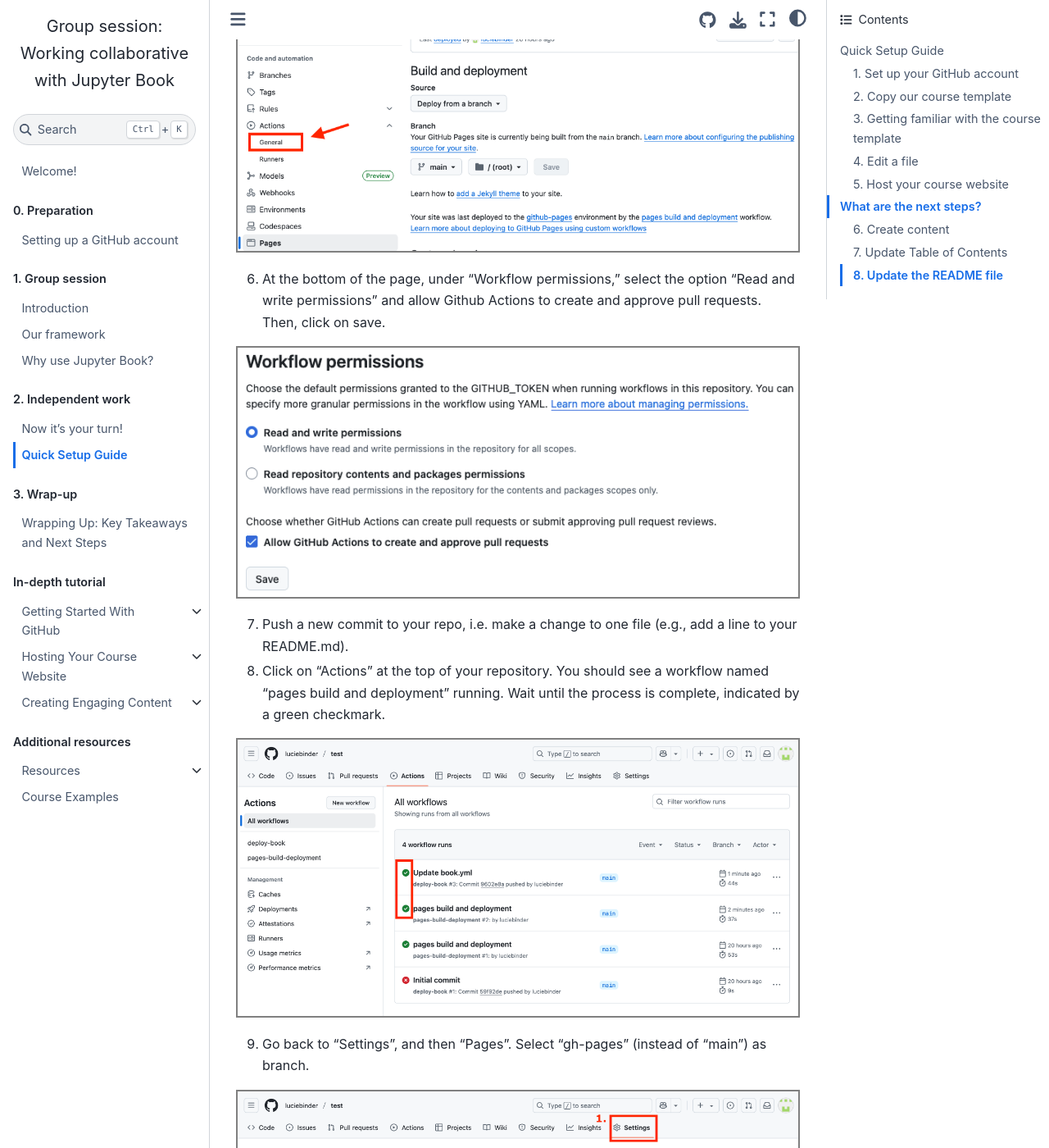
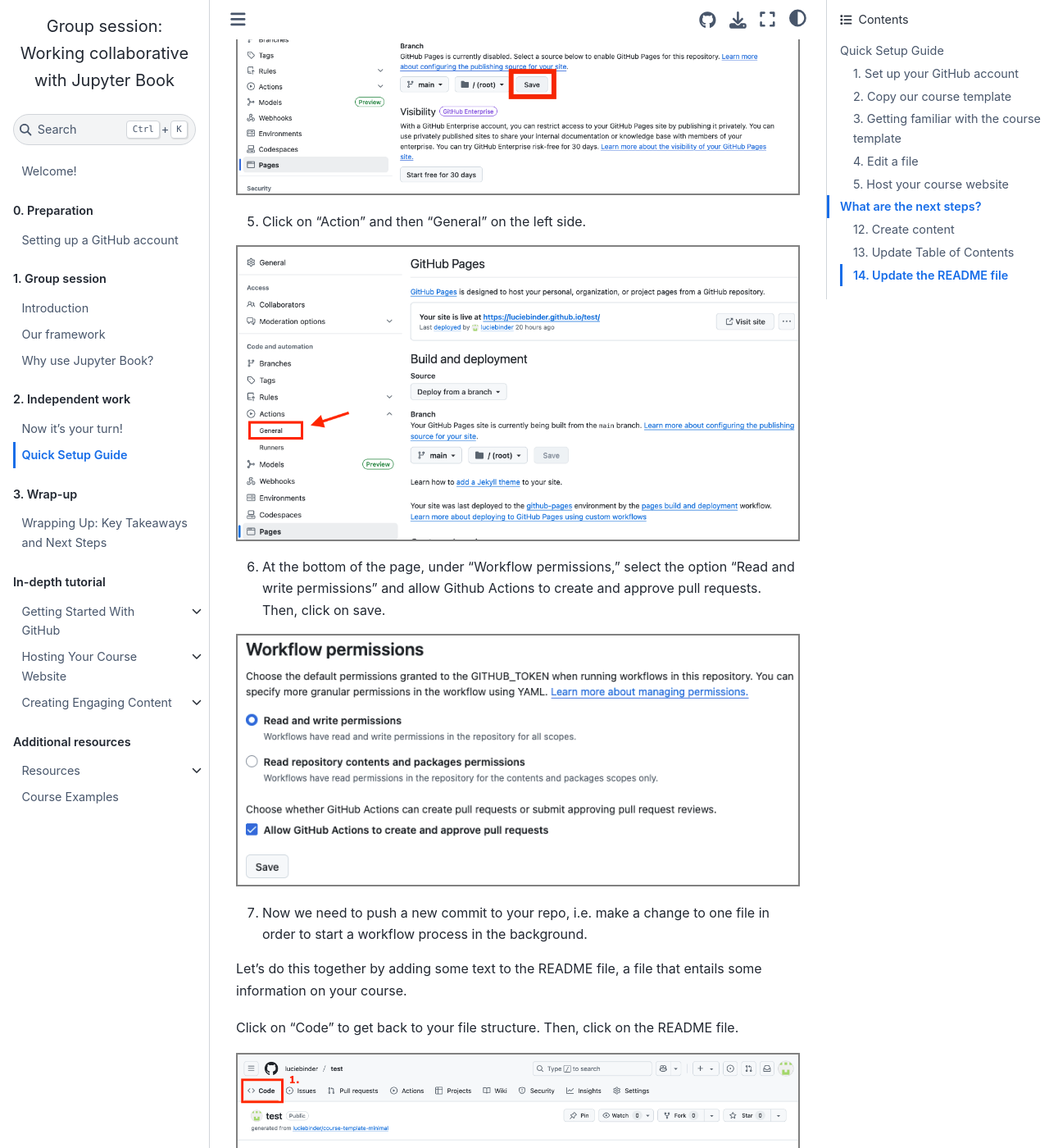
Before and after one commit to luciebinder/ws-openness-2025, a Jupyter Book: the page built from content/4_additional/quick_tutorial_ws.md, in a window 1280 px wide and 1400 px high, scrolled down 6002 px. Shown: the whole window at 82% size. Built offline with Jupyter Book 1.0.4 settings and Sphinx 7.4.7 and the Sphinx Book theme 1.1.4, drawn with Linux system fonts in a browser that asks for light colours; some of the changed text lies outside the part shown.

Commit message:
Update quick_tutorial_ws.md

```diff
--- a/content/4_additional/quick_tutorial_ws.md
+++ b/content/4_additional/quick_tutorial_ws.md
@@ -61,11 +61,13 @@
 
 ![Image of the tab where the word "Settings" is located on the far right](../../static/settings.png)
 
-2. On the left side, click on "Pages" under "Code and automation".
+2. On the left side, click on "Pages".
 
 ![Image of the menu on the left side.](../../static/pages.png)
 
 3. Under Source, select "Deploy from a branch".
+
+![Image of the deploy from branch setting.](../../static/deploy-from-branch.png)
 
 4. Under Branch: Select branch “main”. The folder “/root” is automatically selected.
 
@@ -75,7 +77,7 @@
 
 ![Image of the settings under Branch.](../../static/save-branch.png)
 
-5. Click on "Action" and then "General" under "Code and automation".
+5. Click on "Action" and then "General" on the left side.
 
 ![Image of the menu on the left side.](../../static/actions-general.png)
 
@@ -83,9 +85,33 @@
 
 ![Image of the workflow permissions.](../../static/workflow_permissions.png)
 
-7. Push a new commit to your repo, i.e. make a change to one file (e.g., add a line to your README.md).
+7. Now we need to push a new commit to your repo, i.e. make a change to one file in order to start a workflow process in the background.
 
-8. Click on "Actions" at the top of your repository. You should see a workflow named "pages build and deployment" running. Wait until the process is complete, indicated by a green checkmark.
+Let's do this together by adding some text to the README file, a file that entails some information on your course.
+
+Click on "Code" to get back to your file structure. Then, click on the README file.
+
+![Image of the upper options, selecting Code.](../../static/code.png)
+
+Click on the "edit" symbol:
+
+![Image of the edit button.](../../static/edit-readme.png)
+
+Enter some text:
+
+![Image of the README file that is edited.](../../static/edit-readme2.png)
+
+Commit the changes and add some descriptions about your changes:
+
+![Image of the commit process.](../../static/commit-readme.png)
+
+Great! Now you changed one file and GitHub Pages starts running a workflow in the background. Let's check the worflows!
+
+8. Click on "Actions" at the top of your repository. You should see a workflow named "pages build and deployment" running. This is indicated by the yellow symbol. Don't worry that the first process failed (red symbol at the lowest workflow)! That's normal because we needed to change some workflow settings.
+
+![Image of the workflow "pages build and deployment" with a green checkmark.](../../static/action-click.png)
+
+Wait until the process is complete, indicated by a green checkmark:
 
 ![Image of the workflow "pages build and deployment" with a green checkmark.](../../static/green-checkmark.png)
 
@@ -97,21 +123,27 @@
 
 ![Image of the final link that is presented under "GitHub Pages".](../../static/pages_link.png)
 
-Click on the link to view your freshly built content website!
+This is the link to your first built website!  As you click on the link, you might wonder that you won't see any table of content and you only see the README file. We need to make one further commit!
 
+11. Push a last commit to your repository. You might want to copy your link and paste it into your README file.
 
-Once you're ready, make sure to make your repository public so that others can view your beautiful website.
+![Image of the README file with the link added.](../../static/edit-readme3.png)
+
+As soon as you committed your changes and the workflow under "Actions" shows a green checkmark, you can refresh your website!
+
+Congratulations! You should see the welcome page to your website. Now it's your turn to fill the pages.
+
 
 # What are the next steps?
 
-## 6. [Create content](../3_create/intro)
+## 12. [Create content](../3_create/intro)
 
 Open an existing Markdown (.md) or Jupyter notebook (.ipynb) file or create a new one and copy your interactive content and code. Make sure to give each file a meaningful name and add a title to each page.
 
-## 7. [Update Table of Contents](../3_create/setup-files)
+## 13. [Update Table of Contents](../3_create/setup-files)
 
 Once you've created files, open the `_toc.yml`. Add your newly created files in the sequence of your choice according to our template.
 
-## 8. [Update the README file](https://luciebinder.github.io/ws-openness-2025/content/1_github/template.html#the-readme)
+## 14. [Update the README file](https://luciebinder.github.io/ws-openness-2025/content/1_github/template.html#the-readme)
 
 Open the `README.md` file and update the information on your course.
```
